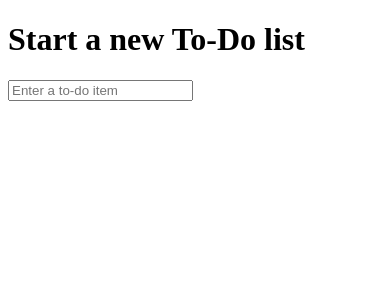
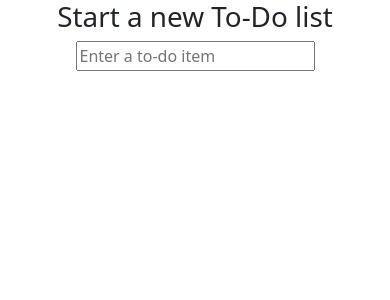
Before and after one commit to Marvv1ne/tdd_learning, a Django app: page / in a window 390 px wide. Shown: the top 300 px of the page. Run offline with Django 5.2, Linux system fonts and the light colour scheme; some libraries are stand-ins or nearby versions.

Commit message:
fix: add div with class=container in body

```diff
--- a/superlists/lists/templates/base.html
+++ b/superlists/lists/templates/base.html
@@ -2,16 +2,30 @@
 <html lang="en">
   <head>
     <meta charset="UTF-8">
+    <meta http-equiv="X-UA-Compatible" content="IE=edge">
     <meta name="viewport" content="width=device-width, initial-scale=1">
     <title>To-Do lists</title>
+    <link href="/static/bootstrap/css/bootstrap.min.css" rel="stylesheet">
   </head>
   <body>
+    <div class="container">
+      <div class="row">
+        <div class="col-md-6 col-md-offset-3">
+          <div class="text-center">
             <h1>{% block header_text %}{% endblock header_text %}</h1>
             <form method="POST" action="{% block form_action %}{% endblock form_action %}">
                 <input name='item_text' id="id_new_item" placeholder="Enter a to-do item"/>
                 {% csrf_token %}
             </form>
+          </div>
+        </div>
+      </div>
+      <div class="row">
+        <div class="col-md-6 col-md-offset-3">
           {% block table %}
           {% endblock table %}
+        </div>
+      </div>
+    </div>
  </body>
 </html>
```
Lines whose indentation alone changed are shown as unchanged.
